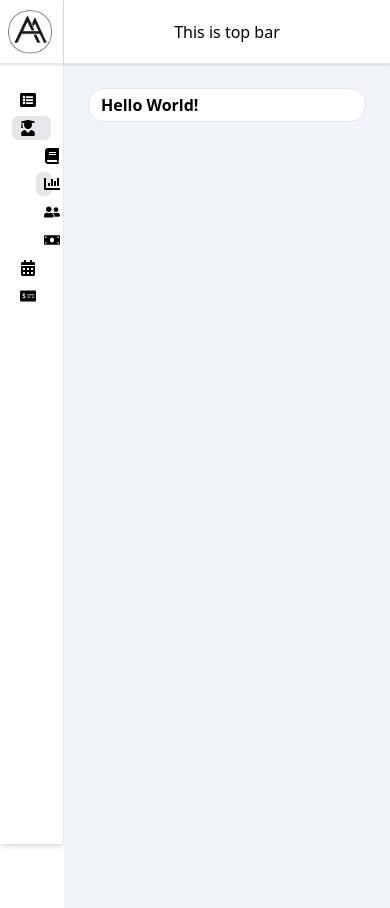
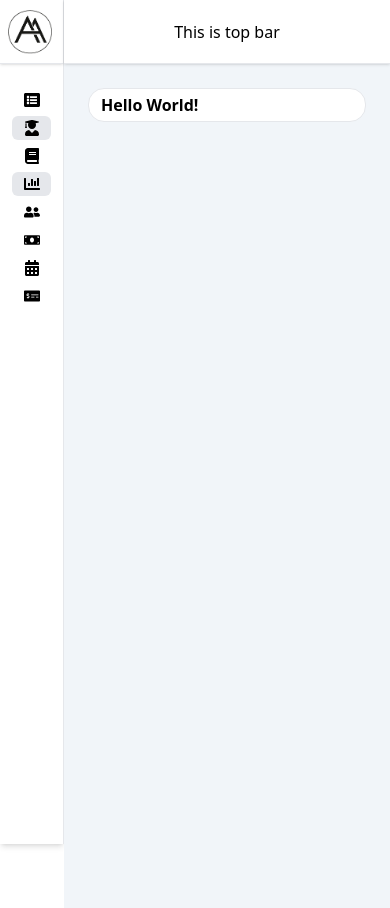
Before and after one commit to safakadir/student-coaching, a Next.js app: page / in a window 390 px wide. Built offline with nearby package versions, Linux system fonts and the light colour scheme.

Commit message:
mobile view fix for navitem

```diff
--- a/components/nav-item.tsx
+++ b/components/nav-item.tsx
@@ -11,7 +11,7 @@ interface NavItemProps {
 
 const NavItem: React.FC<NavItemProps> = ({icon, title, children, active=false, noclick=false}) => {
     return <li>
-        <div className={`flex mx-3 mb-1 px-2 py-1 text-base rounded-md
+        <div className={`flex mx-3 mb-1 px-3 py-1 text-base rounded-md
                             ${!active && !noclick ? ' hover:bg-gray-100 cursor-pointer' : ''}
                             ${active ? ' bg-gray-200' : ''}
                         `}>
@@ -19,7 +19,7 @@ const NavItem: React.FC<NavItemProps> = ({icon, title, children, active=false, n
             <div className="hidden md:block">{title}</div>
         </div>
         {children &&
-            <ul className="pl-6">{children}</ul>
+            <ul className="md:pl-6">{children}</ul>
         }
     </li>
 }
```
